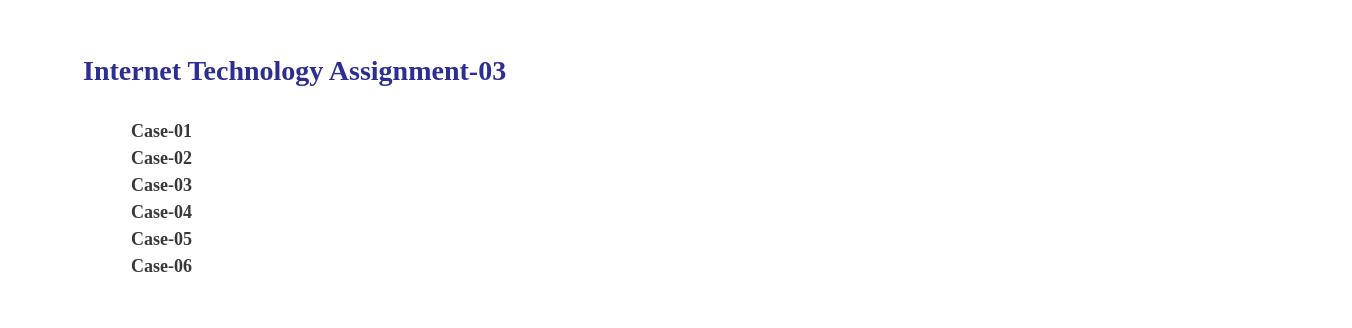
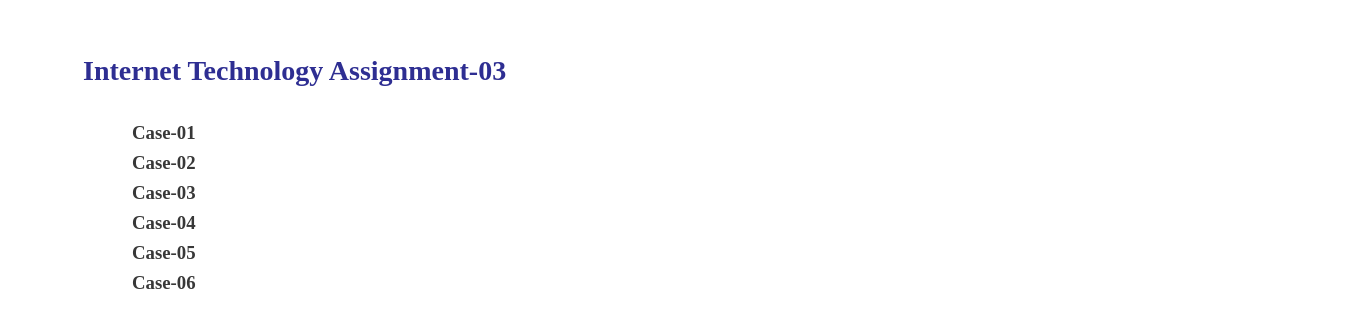
Before and after one commit to nethminilakshi/IT-Assignment-3, a plain HTML site: page index.html in a window 1280 px wide. Shown: the whole page, 1352 px wide, since content can reach past the window. Drawn offline with Linux system fonts and the light colour scheme.

Commit message:
changes of index

```diff
--- a/index.html
+++ b/index.html
@@ -24,6 +24,7 @@
         position: relative;
         top: 40px;
         left: 80px;
+        width: 15%;
       }
 
       nav > ul {
@@ -32,8 +33,8 @@
 
       nav > ul > li {
         display: inline-block;
-        padding: 3px;
-        font-size: 1.125rem;
+        padding: 4px;
+        font-size: 1.175rem;
         font-weight: 700;
         display: flex;
         flex-direction: column;
```
